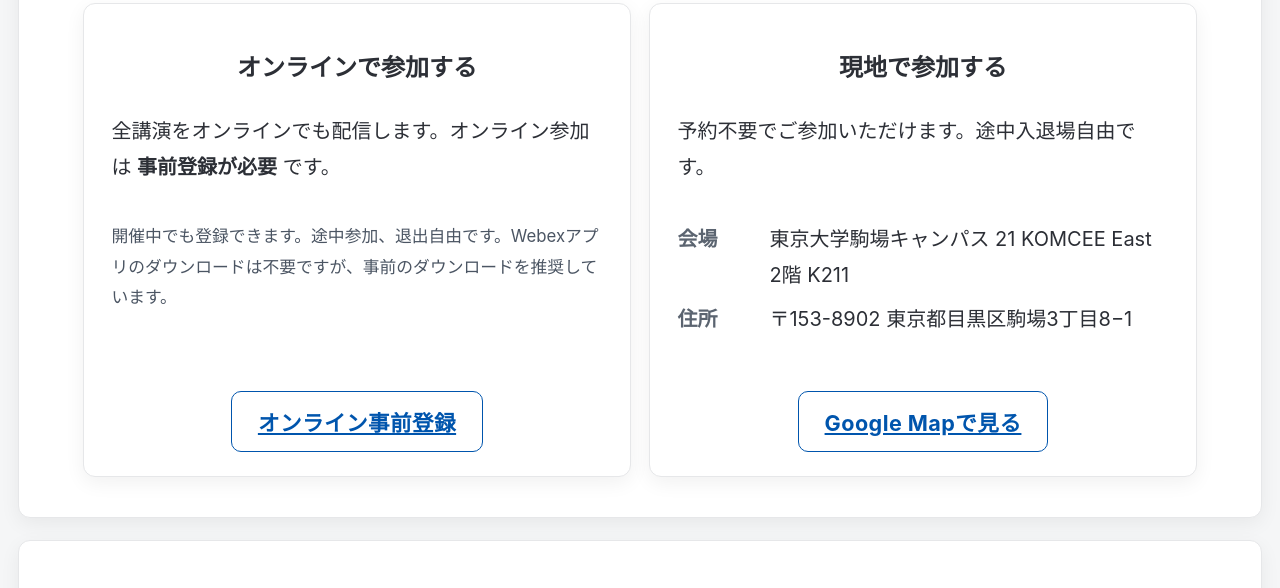
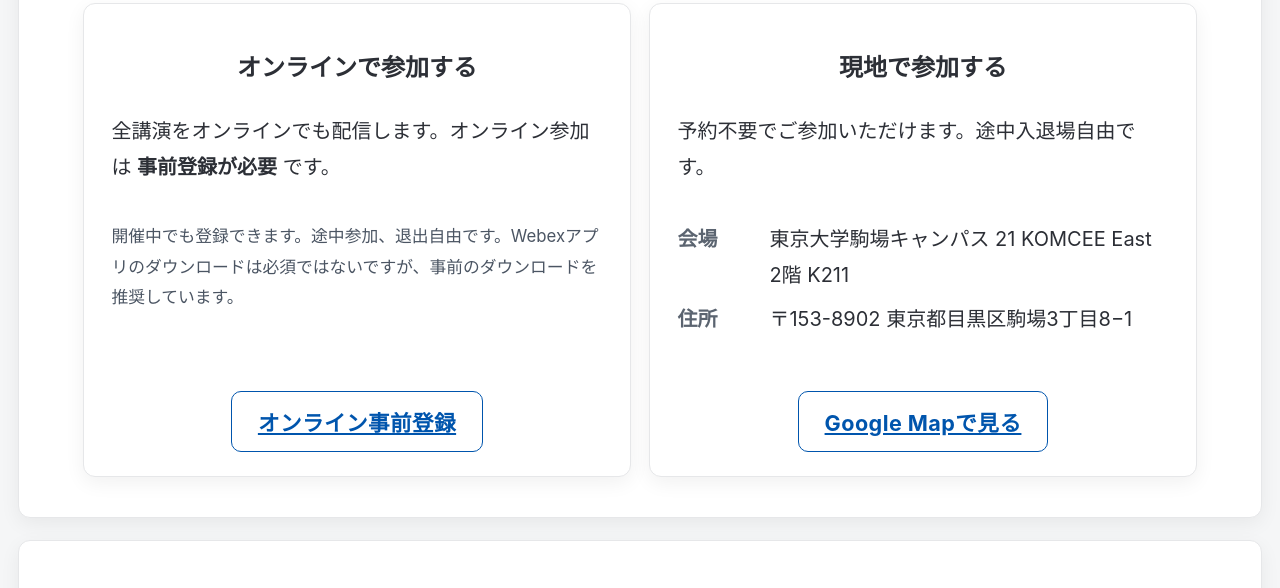
Before and after one commit to ut-10min/kf77, a website: page index.html in a window 1280 px wide. Shown: the part 2480-3068 px from the top of the page. Drawn offline with Linux system fonts and the light colour scheme.

Commit message:
webexのコメント編集

```diff
--- a/index.html
+++ b/index.html
@@ -119,7 +119,7 @@
           <article class="info-tile">
             <h3>オンラインで参加する</h3>
             <p>全講演をオンラインでも配信します。オンライン参加は <b>事前登録が必要</b> です。</p>
-            <p class="small-note">開催中でも登録できます。途中参加、退出自由です。Webexアプリのダウンロードは不要ですが、事前のダウンロードを推奨しています。</p>
+            <p class="small-note">開催中でも登録できます。途中参加、退出自由です。Webexアプリのダウンロードは必須ではないですが、事前のダウンロードを推奨しています。</p>
             <div class="button-group">
               <a class="button-link secondary" data-link="zoomRegister" href="#" target="_blank" rel="noopener">オンライン事前登録</a>
             </div>
```
